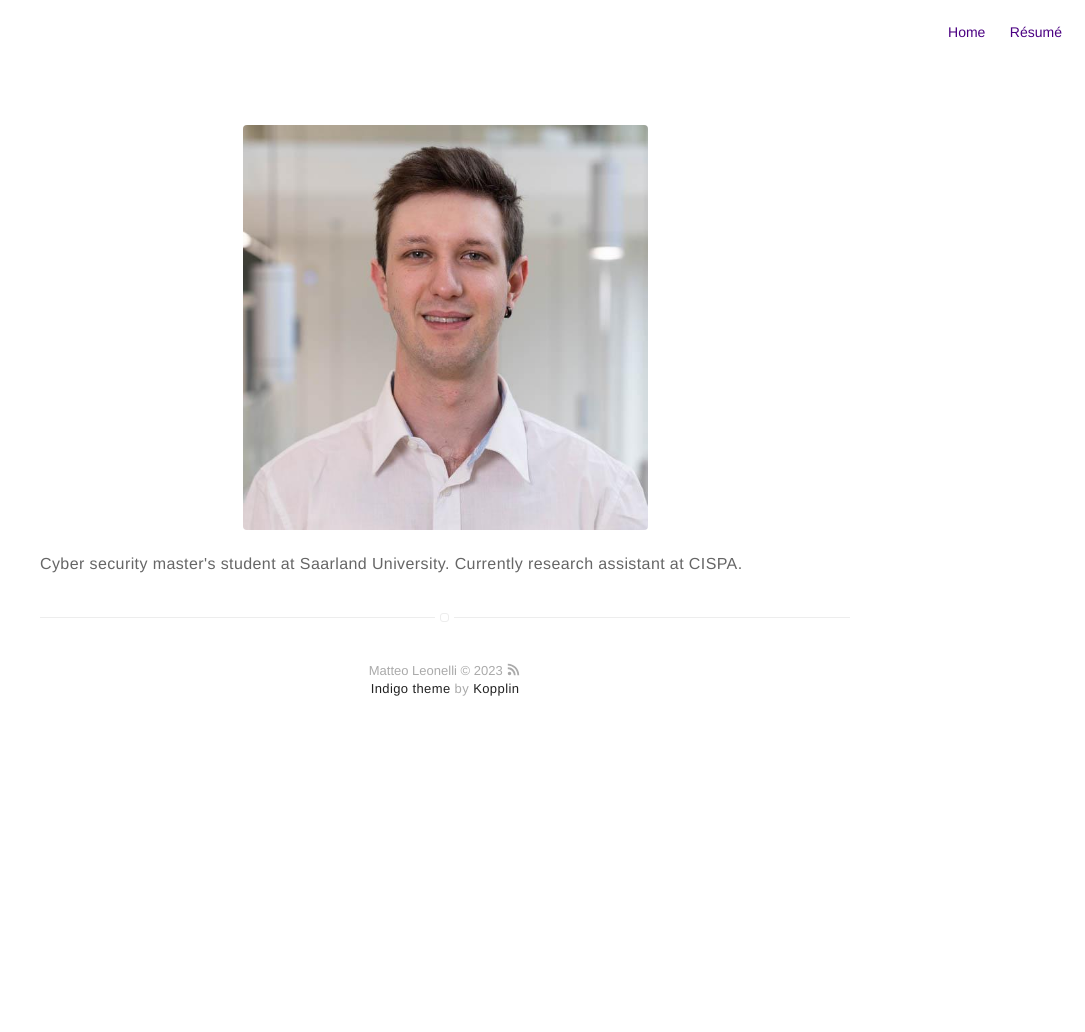
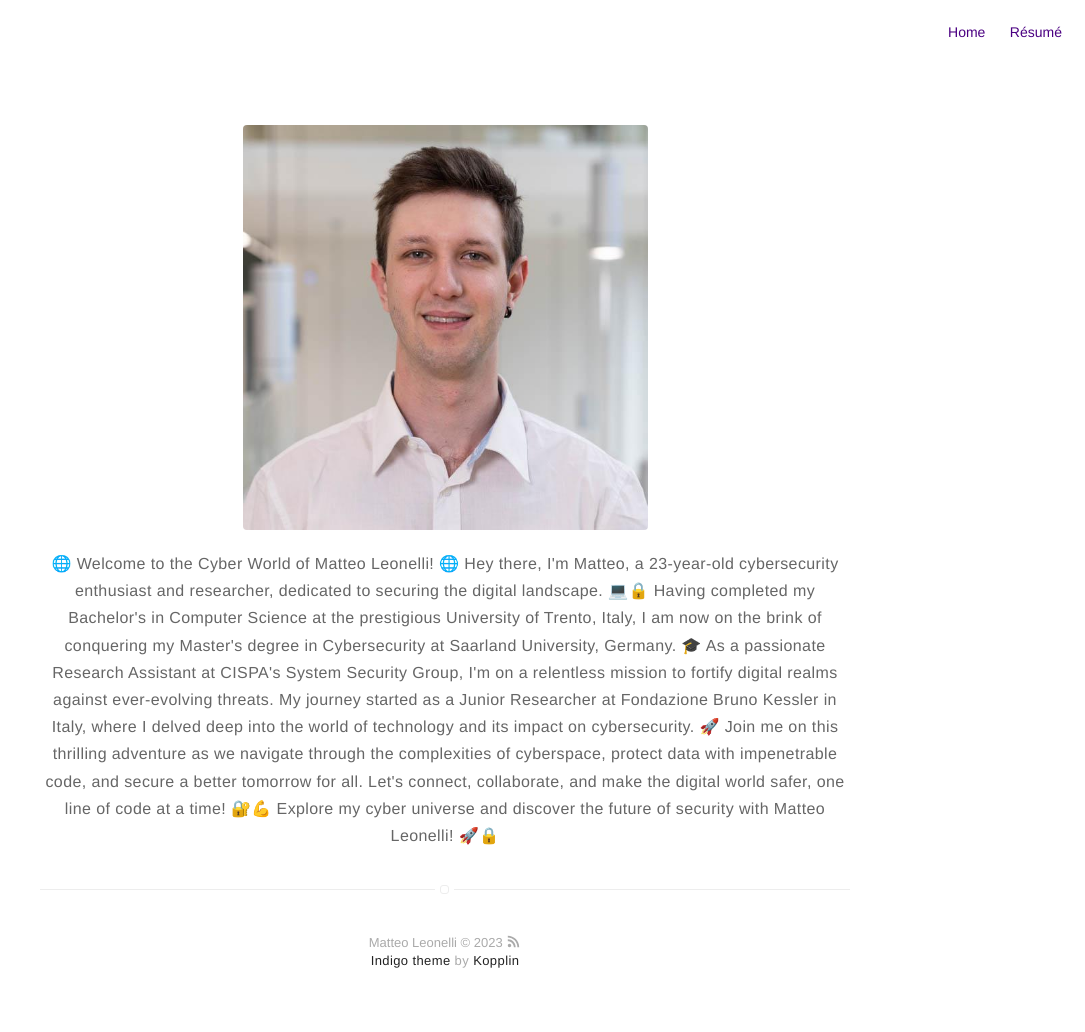
Before and after one commit to Leonelli/leonelli.github.io, a Jekyll site: the page built from about.md, in a window 1280 px wide. Shown: the whole page, without its empty margins (195-1280 px from the left). Built offline with Jekyll 4.4.1, drawn with Linux system fonts in a browser that asks for light colours; before the commit the page ends 900 px from its top, so only the background shows below that.

Commit message:
update about.md

```diff
--- a/about.md
+++ b/about.md
@@ -5,4 +5,18 @@ layout: page
 ![Profile Image]({{ site.url }}/{{ site.picture }})
 
 
-<p>Cyber security master's student at Saarland University. Currently research assistant at CISPA.</p>
+<center>
+<p>
+🌐 Welcome to the Cyber World of Matteo Leonelli! 🌐
+
+Hey there, I'm Matteo, a 23-year-old cybersecurity enthusiast and researcher, dedicated to securing the digital landscape. 💻🔒
+
+Having completed my Bachelor's in Computer Science at the prestigious University of Trento, Italy, I am now on the brink of conquering my Master's degree in Cybersecurity at Saarland University, Germany. 🎓
+
+As a passionate Research Assistant at CISPA's System Security Group, I'm on a relentless mission to fortify digital realms against ever-evolving threats. My journey started as a Junior Researcher at Fondazione Bruno Kessler in Italy, where I delved deep into the world of technology and its impact on cybersecurity. 🚀
+
+Join me on this thrilling adventure as we navigate through the complexities of cyberspace, protect data with impenetrable code, and secure a better tomorrow for all. Let's connect, collaborate, and make the digital world safer, one line of code at a time! 🔐💪
+
+Explore my cyber universe and discover the future of security with Matteo Leonelli! 🚀🔒
+</p>
+</center>
```
